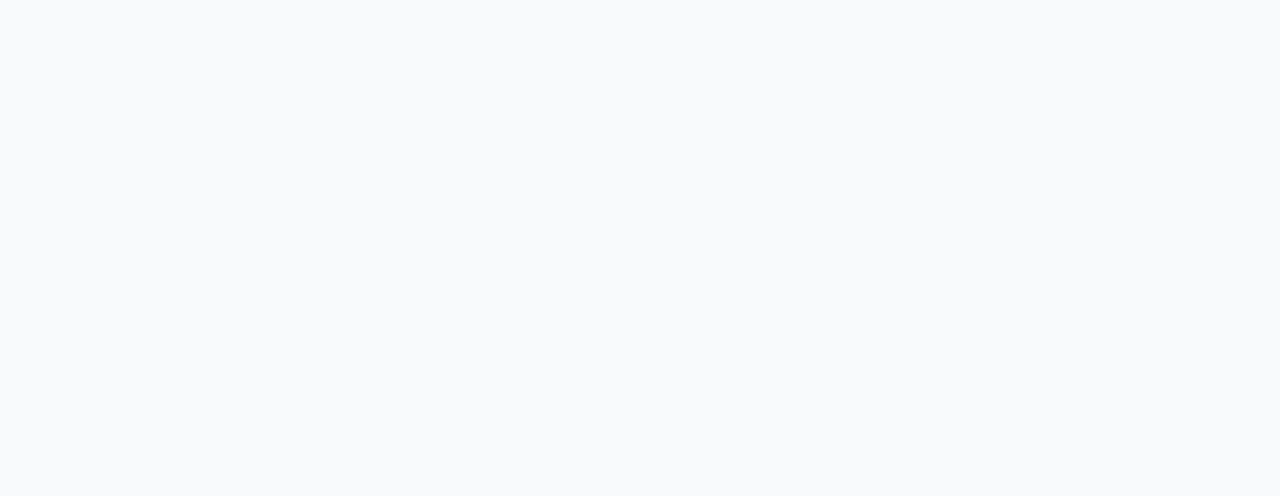
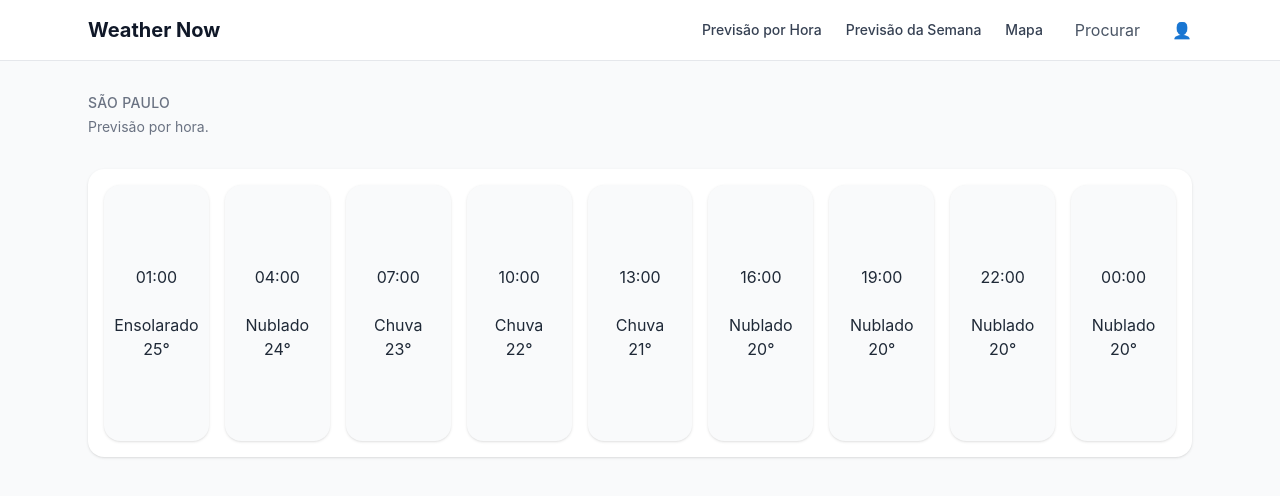
Before and after one commit to diegorgs/weathernow, a React (Vite) app: page /hora in a window 1280 px wide. Before the commit this address had no page. Shown: the top 496 px of the page. Built offline with nearby package versions, Linux system fonts and the light colour scheme.

Commit message:
Adicionei a página de semana, hora e mapa

```diff
--- a/src/App.tsx
+++ b/src/App.tsx
@@ -1,6 +1,8 @@
 import { BrowserRouter, Routes, Route } from 'react-router-dom'
 import Home from './pages/Home/Home.tsx'
-import Previsao from './pages/Home/Previsao.tsx'
+import Semana from './pages/Home/Semana.tsx'
+import Hora from './pages/Home/Hora.tsx'
+import Maps from './pages/Home/Mapa.tsx'
 import './App.css'
 
 function App() {
@@ -8,7 +10,9 @@ function App() {
     <BrowserRouter>
       <Routes>
           <Route path="/" element={<Home />} />
-          <Route path="/previsao" element={<Previsao />} />
+          <Route path="/semana" element={<Semana />} />
+          <Route path="/hora" element={<Hora />} />
+          <Route path="/mapa" element={<Maps />} />
       </Routes>
     </BrowserRouter>
   )
--- a/src/components/HourlyForecast/HourlyForecast.tsx
+++ b/src/components/HourlyForecast/HourlyForecast.tsx
@@ -0,0 +1,30 @@
+import type { HoursForecast } from '../../types/weather'
+
+type HoursForecastProps = {
+    hours: HoursForecast[]
+}
+
+function HourlyForecast({ hours }: HoursForecastProps) {
+    return (
+        <div className="grid gap-4 md:grid-cols-9">
+            {hours.map((hour) => (
+                <div
+                key={hour.hour}
+                    className="flex flex-col items-center justify-center rounded-2xl bg-gray-50 px-5 py-20 shadow-sm">
+
+                    <div className="text-center">
+                        <p>{hour.hour}</p>
+                        <br></br>
+                        <p>{hour.condition}</p>
+                        <p>
+                            {hour.temperature}°
+                        </p>
+                    </div>
+
+                </div>
+            ))}
+        </div>
+    )
+}
+
+export default HourlyForecast
--- a/src/components/Navbar/Navbar.tsx
+++ b/src/components/Navbar/Navbar.tsx
@@ -12,24 +12,24 @@ function Navbar() {
                 <div className="flex items-center gap-8">
                     <div className="hidden items-center gap-6 md:flex">
                         <a
-                            href="/"
+                            href="/Hora"
                             className="text-sm font-medium text-gray-700 transition hover:text-blue-600"
                         >
-                            Tempo
+                            Previsão por Hora
                         </a>
 
                         <a
-                            href="/previsao"
+                            href="/Semana"
                             className="text-sm font-medium text-gray-700 transition hover:text-blue-600"
                         >
-                            Previsão
+                            Previsão da Semana
                         </a>
 
                         <a
-                            href="/"
+                            href="/Mapa"
                             className="text-sm font-medium text-gray-700 transition hover:text-blue-600"
                         >
-                            ...
+                            Mapa
                         </a>
                     </div>
 
--- a/src/components/WeeklyForecast/WeeklyForecast.tsx
+++ b/src/components/WeeklyForecast/WeeklyForecast.tsx
@@ -6,14 +6,15 @@ type WeeklyForecastProps = {
 
 function WeeklyForecast({ days }: WeeklyForecastProps) {
     return (
-        <div className="grid gap-4 md:grid-cols-3">
+        <div className="grid gap-4 md:grid-cols-7">
             {days.map((day) => (
                 <div
                 key={day.day}
-                className="flex flex-col items-center justify-center rounded-2xl bg-gray-50 p-5">
+                    className="flex flex-col items-center justify-center rounded-2xl bg-gray-50 px-5 py-20 shadow-sm">
 
                     <div className="text-center">
                         <p>{day.day}</p>
+                        <br></br>
                         <p>{day.condition}</p>
                         <p>
                             {day.min}° / {day.max}°
--- /dev/null
+++ b/src/pages/Home/Hora.tsx
@@ -0,0 +1,80 @@
+import Navbar from '../../components/Navbar/Navbar'
+import HourlyForecast from '../../components/HourlyForecast/HourlyForecast'
+
+const hours = [
+    {
+        hour: "01:00",
+        temperature: 25,
+        condition: "Ensolarado"
+    },
+    {
+        hour: "04:00",
+        temperature: 24,
+        condition: "Nublado"
+    },
+    {
+        hour: "07:00",
+        temperature: 23,
+        condition: "Chuva"
+    },
+    {
+        hour: "10:00",
+        temperature: 22,
+        condition: "Chuva"
+    },
+    {
+        hour: "13:00",
+        temperature: 21,
+        condition: "Chuva"
+    },
+    {
+        hour: "16:00",
+        temperature: 20,
+        condition: "Nublado"
+    },
+    {
+        hour: "19:00",
+        temperature: 20,
+        condition: "Nublado"
+    },
+    {
+        hour: "22:00",
+        temperature: 20,
+        condition: "Nublado"
+    },
+    {
+        hour: "00:00",
+        temperature: 20,
+        condition: "Nublado"
+    }
+]
+
+
+function Hora() {
+    return (
+        <div className="min-h-screen bg-gray-50">
+            <Navbar />
+
+            <main className="mx-auto max-w-6xl px-6 py-8">
+                <section>
+                    <p className="text-sm font-medium uppercase tracking-wide text-gray-500">
+                        São Paulo
+                    </p>
+
+                    <p className="mt-1 text-sm text-gray-500">
+                        Previsão por hora.
+                    </p>
+                </section>
+
+
+                <section className="mt-8 rounded-2xl bg-white p-4 shadow-sm">
+                            <HourlyForecast hours={hours} />
+                </section>
+
+            </main>
+
+        </div>
+    )
+}
+
+export default Hora
--- /dev/null
+++ b/src/pages/Home/Mapa.tsx
@@ -0,0 +1,30 @@
+import Navbar from '../../components/Navbar/Navbar'
+/*import Maps from '../../components/Maps/Maps'*/
+
+function Maps() {
+    return (
+        <div className="min-h-screen bg-gray-50">
+            <Navbar />
+
+            <main className="mx-auto max-w-6xl px-6 py-8">
+                <section>
+                    <p className="text-sm font-medium uppercase tracking-wide text-gray-500">
+                        São Paulo
+                    </p>
+
+                    <p className="mt-1 text-sm text-gray-500">
+                        Mapa de previsão.
+                    </p>
+                </section>
+
+                <section className="mt-8 rounded-2xl bg-white p-4 shadow-sm">
+
+                </section>
+
+            </main>
+
+        </div>
+    )
+}
+
+export default Maps
--- a/src/pages/Home/Previsao.tsx
+++ b/src/pages/Home/Semana.tsx
@@ -4,8 +4,8 @@ import WeeklyForecast from '../../components/WeeklyForecast/WeeklyForecast'
 const days = [
     {
         day: "Segunda",
-        min: 18,
-        max: 27,
+        min: 27,
+        max: 37,
         condition: "Ensolarado"
     },
     {
@@ -47,22 +47,24 @@ const days = [
 ]
 
 
-function Previsao() {
+function Semana() {
     return (
         <div className="min-h-screen bg-gray-50">
             <Navbar />
 
             <main className="mx-auto max-w-6xl px-6 py-8">
+                <section>
+                    <p className="text-sm font-medium uppercase tracking-wide text-gray-500">
+                        São Paulo
+                    </p>
+
+                    <p className="mt-1 text-sm text-gray-500">
+                        Próximos 7 dias
+                    </p>
+                </section>
 
                 <section className="mt-8 rounded-2xl bg-white p-4 shadow-sm">
-                    <div className="grid gap-4 md:grid-cols-2">
                             <WeeklyForecast days={days} />
-
-                        <div className="grid grid-cols-2 gap-4">
-
-                        </div>
-
-                    </div>
                 </section>
 
             </main>
@@ -71,4 +73,4 @@ function Previsao() {
     )
 }
 
-export default Previsao
+export default Semana
--- a/src/types/weather.ts
+++ b/src/types/weather.ts
@@ -13,3 +13,9 @@ export type DailyForecast = {
     max: number
     condition: string
 }
+
+export type HoursForecast = {
+    hour: string
+    temperature: number
+    condition: string
+}
```
Also changed, not shown: src/components/Maps/Maps.tsx (added).
